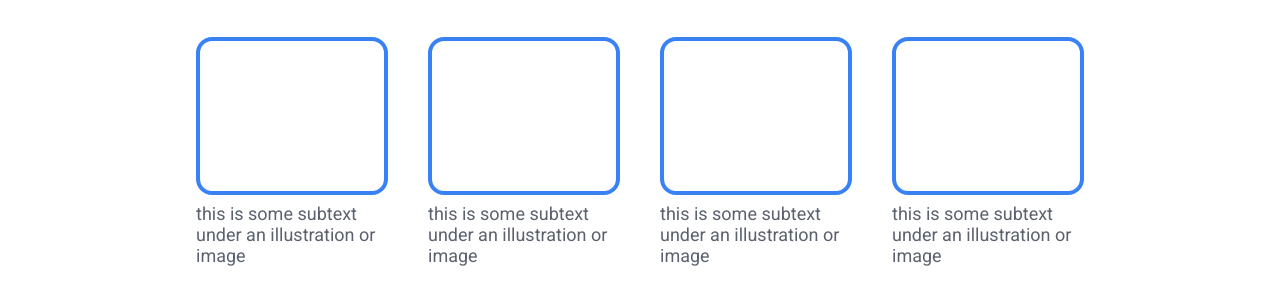
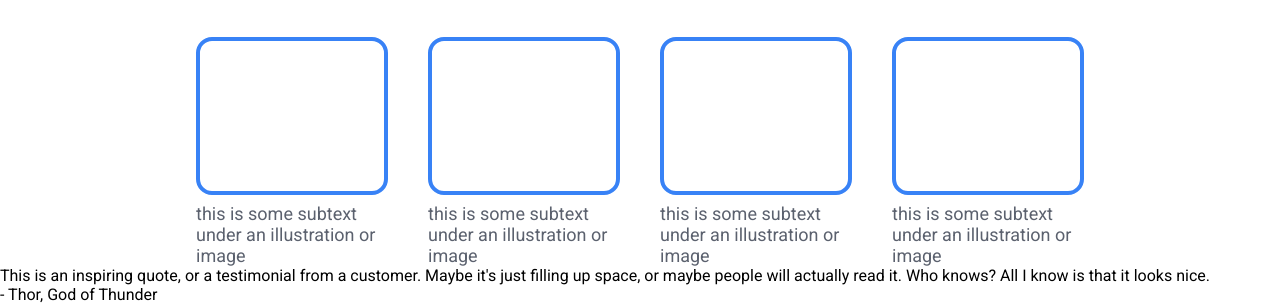
Before and after one commit to SpyrosPolemis/odin-flexbox, a plain HTML site: page index.html in a window 1280 px wide. Shown: the part 508-812 px from the top of the page. Drawn offline with Linux system fonts and the light colour scheme.

Commit message:
Add HTML for quote section

```diff
--- a/index.html
+++ b/index.html
@@ -54,6 +54,12 @@
             </div>
         </div>
 
-        <div class="quote"></div>
+        <div class="quote-section">
+            <p class="quote">This is an inspiring quote, or a testimonial from a customer.
+                Maybe it's just filling up space, or maybe people will actually
+                read it. Who knows? All I know is that it looks nice.
+            </p>
+            <p class="quotee">- Thor, God of Thunder</p>
+        </div>
     </body>
 </html>
```
